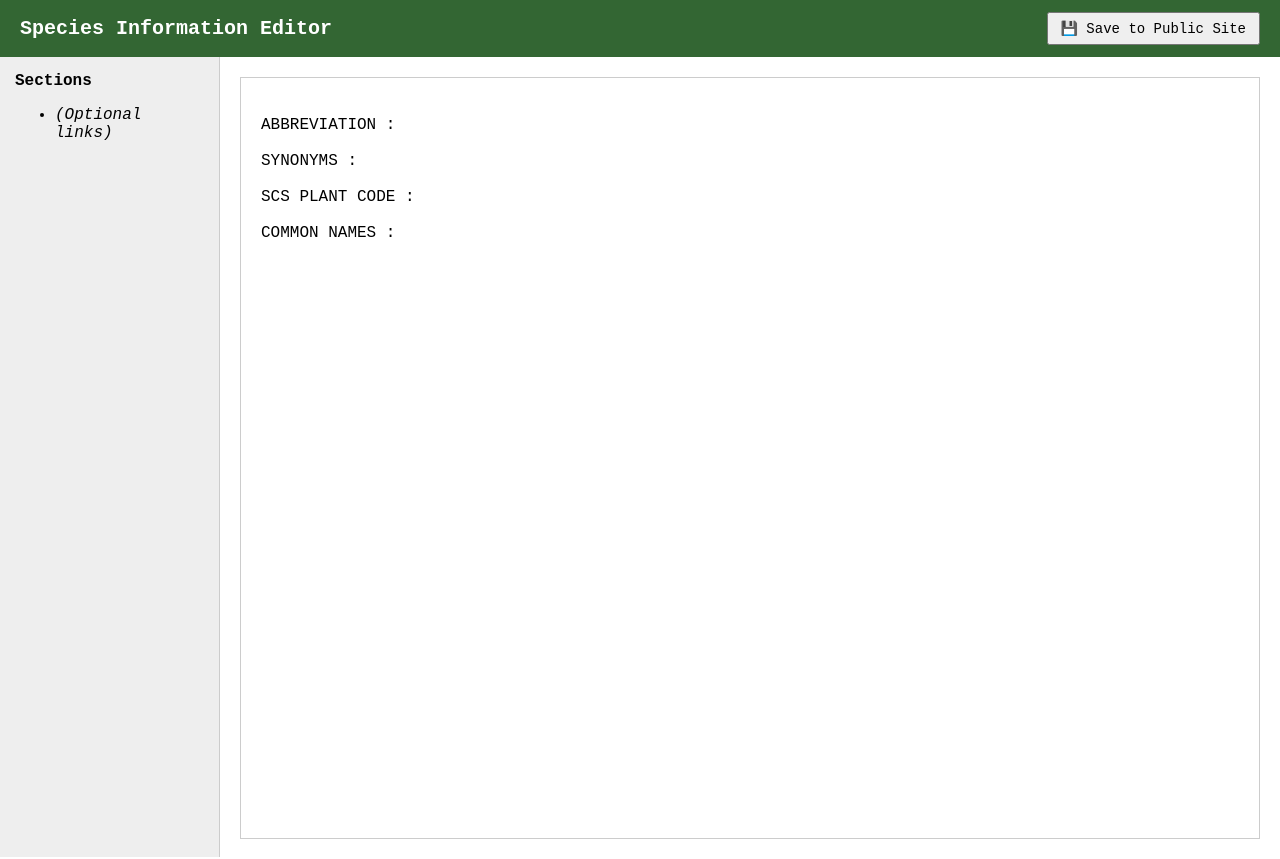
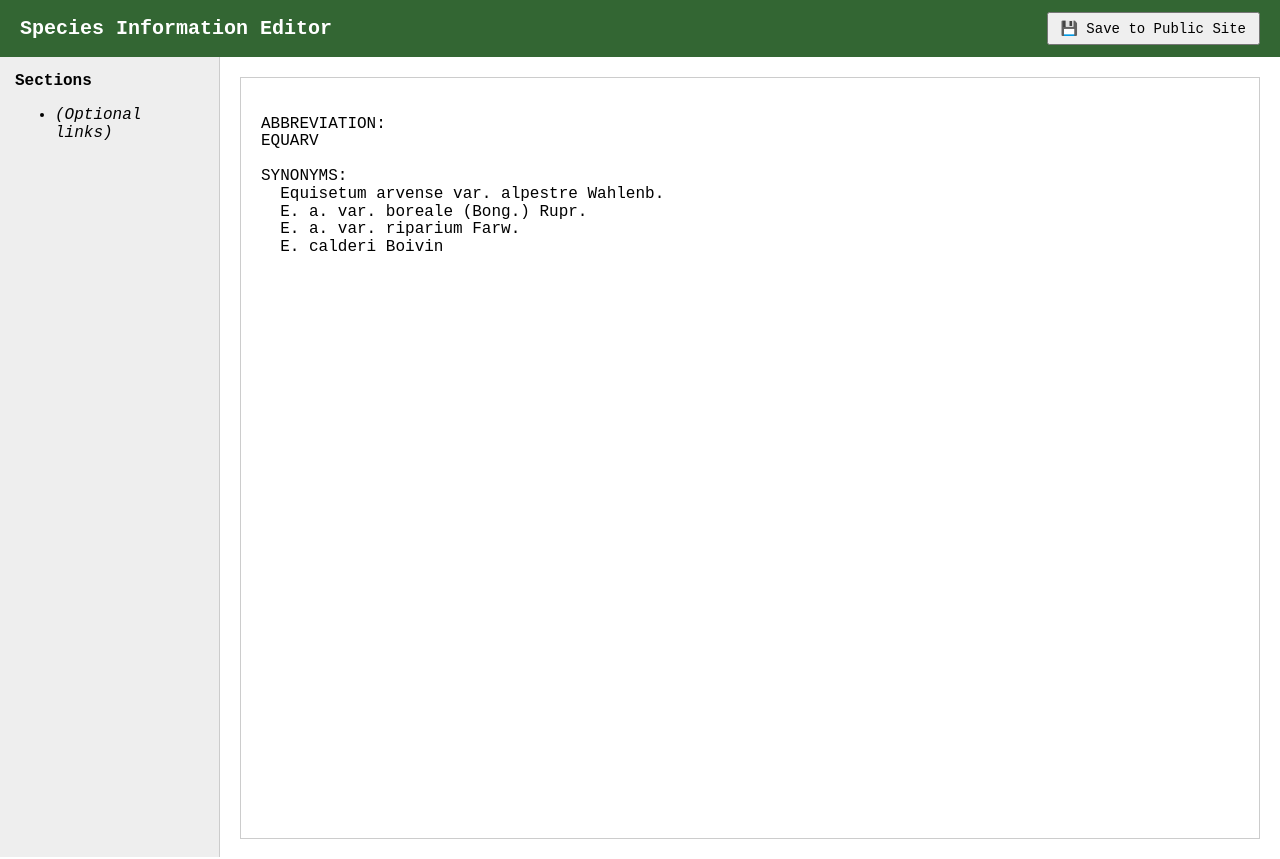
Before and after one commit to fleshamalgam/taxtrees, a plain HTML site: page edit.html in a window 1280 px wide. Drawn offline with Linux system fonts and the light colour scheme.

Commit message:
edit.html

```diff
--- a/edit.html
+++ b/edit.html
@@ -38,6 +38,7 @@
     .editor {
       font-family: "Courier New", Courier, monospace;
       white-space: pre-wrap;
+      line-height: 1.1;
       min-height: 90vh;
       border: 1px solid #ccc;
       padding: 20px;
@@ -69,13 +70,14 @@
 
     <main>
       <div id="editor" class="editor" contenteditable="true" spellcheck="false">
-ABBREVIATION :
+ABBREVIATION:
+EQUARV
 
-SYNONYMS :
-
-SCS PLANT CODE :
-
-COMMON NAMES :
+SYNONYMS:
+  Equisetum arvense var. alpestre Wahlenb.
+  E. a. var. boreale (Bong.) Rupr.
+  E. a. var. riparium Farw.
+  E. calderi Boivin
       </div>
     </main>
   </div>
@@ -137,9 +139,10 @@ COMMON NAMES :
       flex-grow: 1;
       padding: 20px;
     }
-    .content {
+    pre.content {
       font-family: "Courier New", Courier, monospace;
       white-space: pre-wrap;
+      line-height: 1.1;
       padding: 20px;
     }
   </style>
@@ -153,9 +156,9 @@ COMMON NAMES :
       </ul>
     </nav>
     <main>
-      <div class="content">
+      <pre class="content">
 ${content.replace(/</g, "&lt;").replace(/>/g, "&gt;")}
-      </div>
+      </pre>
     </main>
   </div>
 </body>
```
